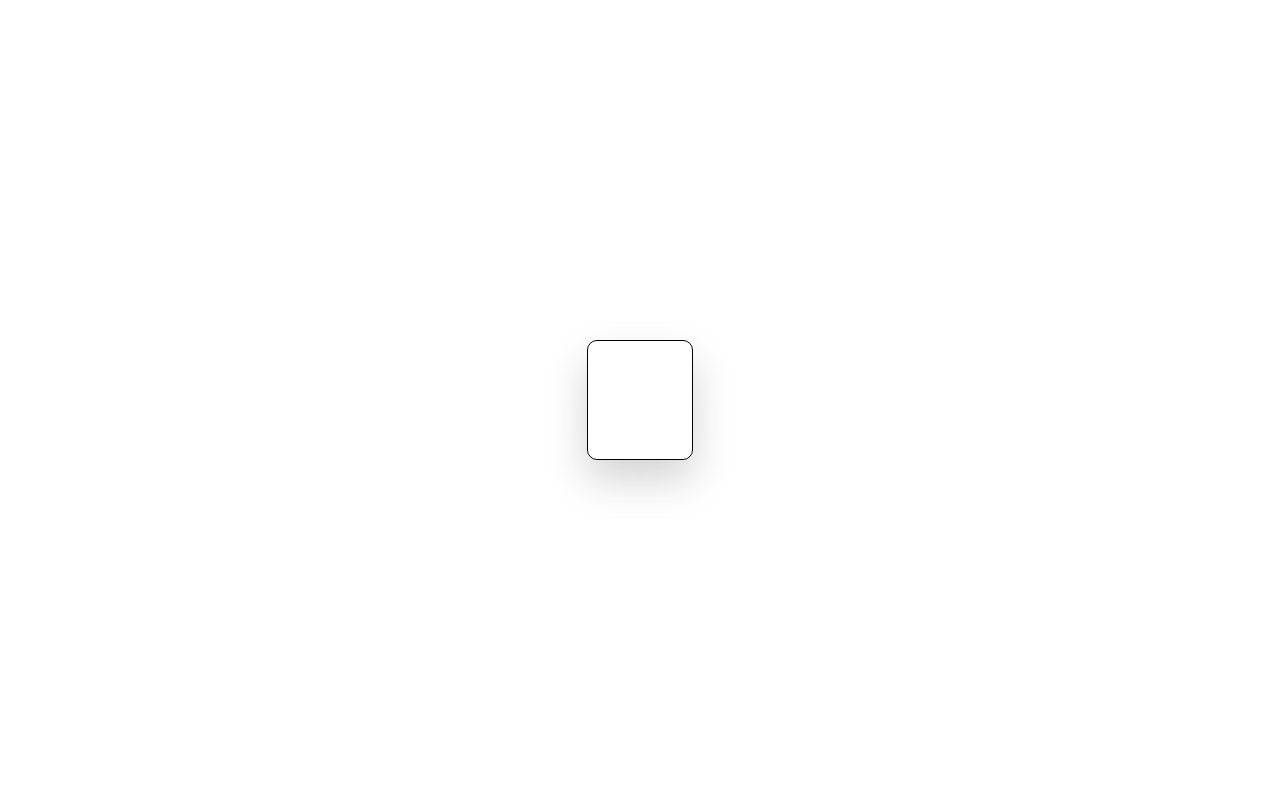
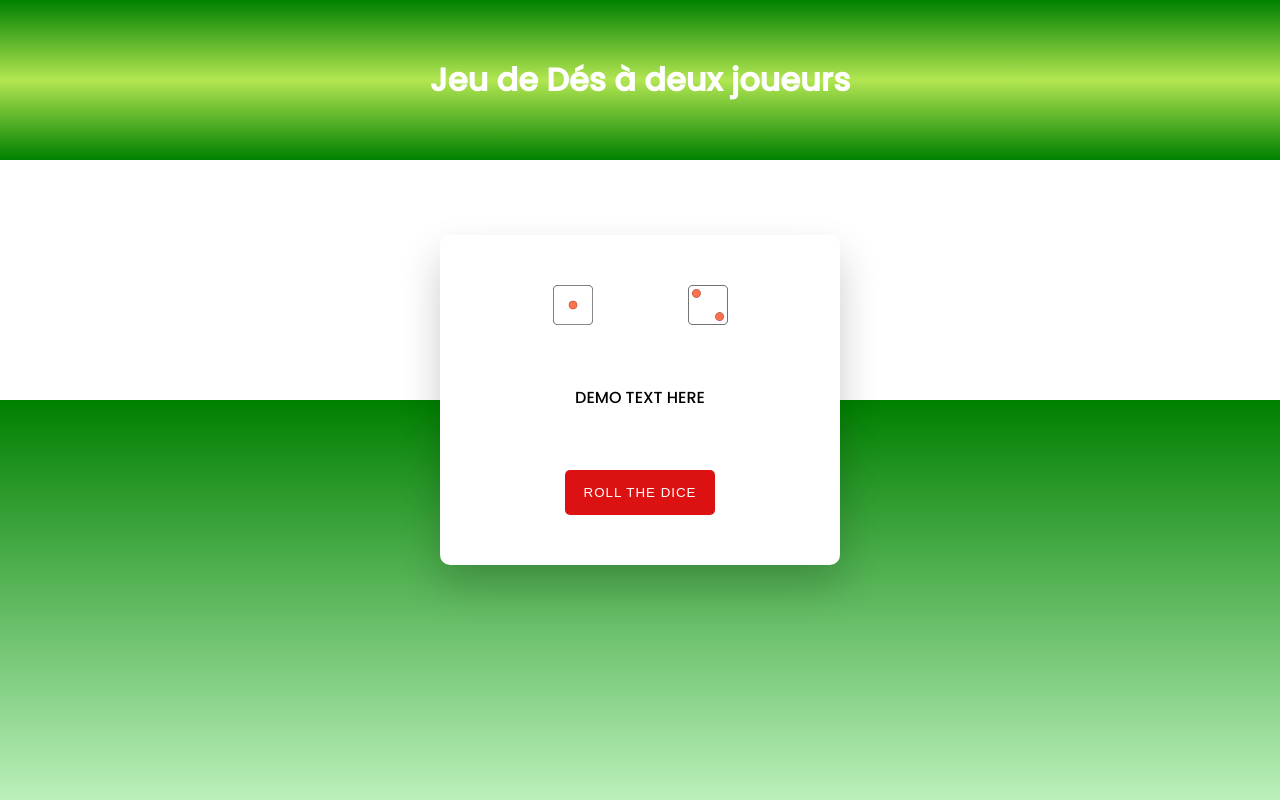
Before and after one commit to akkramm00/jets-de-d-s-valuation, a plain HTML site: page index.html in a window 1280 px wide. Drawn offline with Linux system fonts and the light colour scheme.

Commit message:
add all transformation CSS and html

```diff
--- a/index.html
+++ b/index.html
@@ -9,11 +9,16 @@
     <link rel="stylesheet" href="style.css">
 </head>
 <body>
+    <header class="title">
+        <h1>Jeu de Dés à deux joueurs</h1>
+    </header>
     <div class="container">
         <div class="dice-wrapper">
-            <img src="dice-01.svg" id="die-1" alt="">
-            <img src="dice-02.svg" id="die-2" alt="">
+            <img src="Dice-1.png" id="die-1" alt="" width="40px" height="40px">
+            <img src="Dice-2.png" id="die-1" alt="" width="40px" height="40px">
         </div>
+        <p id="total"></p>DEMO TEXT HERE</p>
+        <button onclick="roll()">ROLL THE DICE</button>
     </div>
 
 
--- a/style.css
+++ b/style.css
@@ -8,20 +8,62 @@
 
 /*==============================Body style==================*/
  body{
-    height: 100%;
-    background: linear-gradient(green, lightgreen)0 100% no-repeat;
+    height: 100VH;
+    background: linear-gradient(green, rgb(187, 240, 187))0 100% no-repeat;
     background-size: 100% 50%;
+ }
+ .title{
+    width: 100%;
+    height: 160px;
+    background:linear-gradient(green, rgb(178, 230, 81), green);
+    color: white;
+    display: flex;
+    justify-content: center;
+    align-items: center;
+    font-family:"Poppins",sans-serif;
+
  }
 
 /*==========================Container style==================*/
 .container{
-    width:400 ;
+    width:400PX;
     padding: 50px;
-    border: 1px solid black;
+
     position: absolute;
     transform: translate(-50%,-50% );
     top: 50%;
     left:50%;
-    box-shadow: 0 20px 40px rgb(36, 35, 35 ,0.2);
+    background: white;
+    box-shadow: 0 20px 40px rgba(11, 9, 9, 0.2);
     border-radius: 10px;
+    display:flex;
+    flex-direction: column;
+    align-items: center;
+    font-family:"Poppins",sans-serif;
 }
+/*=======================dice-wrapper style==================*/
+
+.dice-wrapper{
+    width: 90%;
+    display: flex;
+    justify-content: space-around;
+}
+
+/*=======================paragraph style==================*/
+p{
+    font-size: 16px;
+    margin:30px 0;
+    font-weight: 500;
+}
+
+/*=======================button style==================*/
+button{
+    background-color:rgb(220, 18, 18);
+    border: none;
+    outline:none;
+    color: #ffffff;
+    padding: 15px;
+    width: 150px;
+    letter-spacing: 1px;
+    border-radius: 5px;
+}
```
Also changed, not shown: Dice-1.png (added), Dice-2.png (added), Dice-3.png (added), Dice-4.png (added), Dice-5.png (added), Dice-6.png (added).
